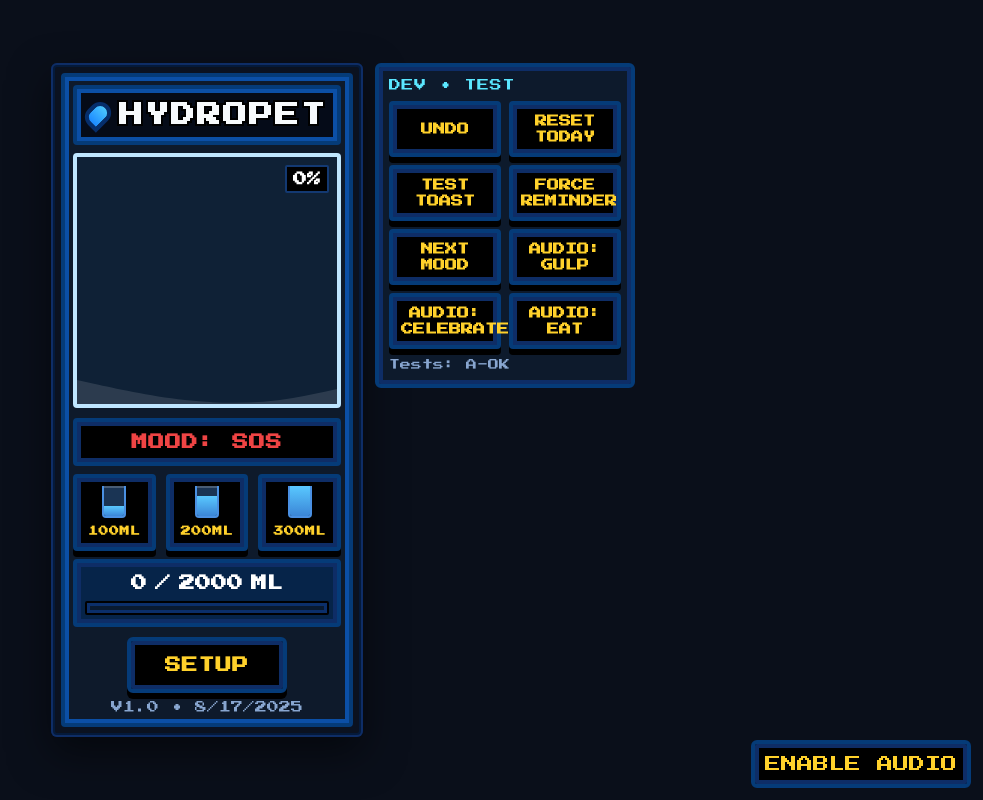
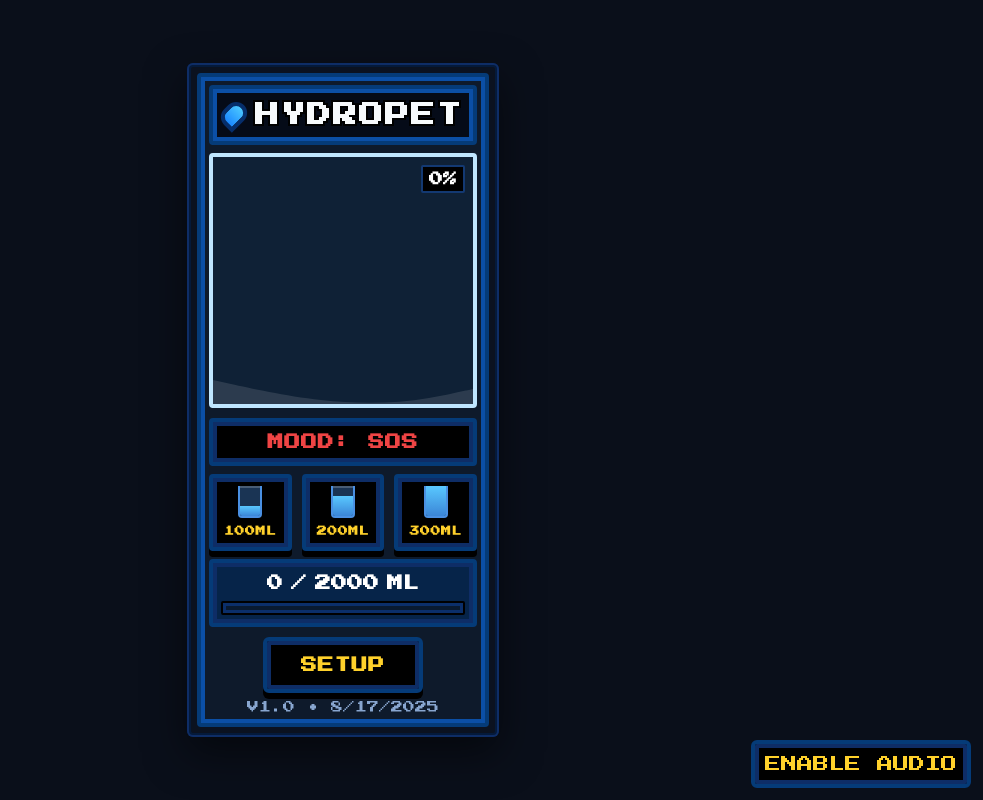
Before and after one commit to marieibay/Hydro-App, a React (Vite) app: page / in a window 1280 px wide. Shown: the whole page, without its empty margins (297-1280 px from the left). Built offline with nearby package versions, Linux system fonts and the light colour scheme.

Commit message:
refactor: Remove unused DevTools component
The DevTools component and its related logic in useReminders hook have been removed as they are no longer necessary for the application's core functionality.

```diff
--- a/App.tsx
+++ b/App.tsx
@@ -1,7 +1,6 @@
 
 import React, { useState, useEffect, useCallback, useRef } from 'react';
 import { Cabinet } from './components/Cabinet';
-import { DevTools } from './components/DevTools';
 import { SetupPanel } from './components/SetupPanel';
 import { Celebration } from './components/Celebration';
 import { OverGoal } from './components/OverGoal';
@@ -86,7 +85,7 @@ const App: React.FC = () => {
         setTimeout(() => setToastMessage(''), 3000);
     }, [playToast]);
 
-    const { requestPermissionAndSaveReminders, forceReminder } = useReminders(gameState, setGameState, showToast);
+    const { requestPermissionAndSaveReminders } = useReminders(gameState, setGameState, showToast);
 
     const lastTimeRef = useRef(performance.now());
     const gameScreenRef = useRef<HTMLDivElement>(null);
@@ -239,7 +238,7 @@ const App: React.FC = () => {
     };
 
     return (
-        <div className="stage font-press-start grid grid-cols-1 md:grid-cols-[1fr,min(260px,38vw)] gap-3 w-full max-w-[1100px]">
+        <div className="stage font-press-start flex justify-center w-full">
             <main>
                 <Cabinet
                     gameState={gameState}
@@ -254,16 +253,6 @@ const App: React.FC = () => {
                     unlockAudio={unlockAudio}
                 />
             </main>
-            <aside className="hidden md:block">
-                <DevTools
-                    setGameState={setGameState}
-                    onTestReminder={() => showToast('Time for some water!')}
-                    onForceReminder={forceReminder}
-                    playGulp={playGulp}
-                    playCelebrate={() => { setCelebrating(true); playCelebrate(); }}
-                    playEat={playEat}
-                />
-            </aside>
             {isSetupOpen && (
                 <SetupPanel
                     onClose={() => setSetupOpen(false)}
--- a/hooks/useReminders.ts
+++ b/hooks/useReminders.ts
@@ -1,3 +1,4 @@
+
 import { useEffect, useCallback } from 'react';
 import type { GameState, ReminderSettings, Entry } from '../types';
 import { todayKey } from '../types';
@@ -123,9 +124,5 @@ export const useReminders = (
 
     }, [gameState.notificationPermission, setGameState, showToast]);
 
-    const forceReminder = useCallback(() => {
-        sendReminder(true);
-    }, [sendReminder]);
-
-    return { requestPermissionAndSaveReminders, forceReminder };
+    return { requestPermissionAndSaveReminders };
 };
```
